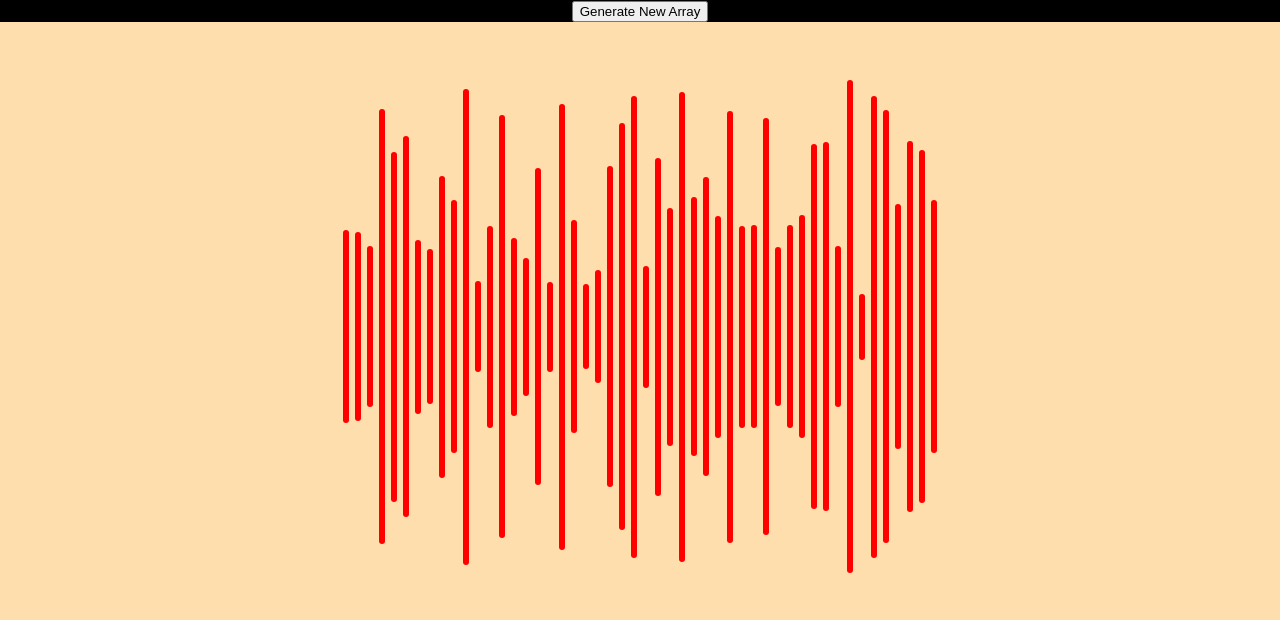
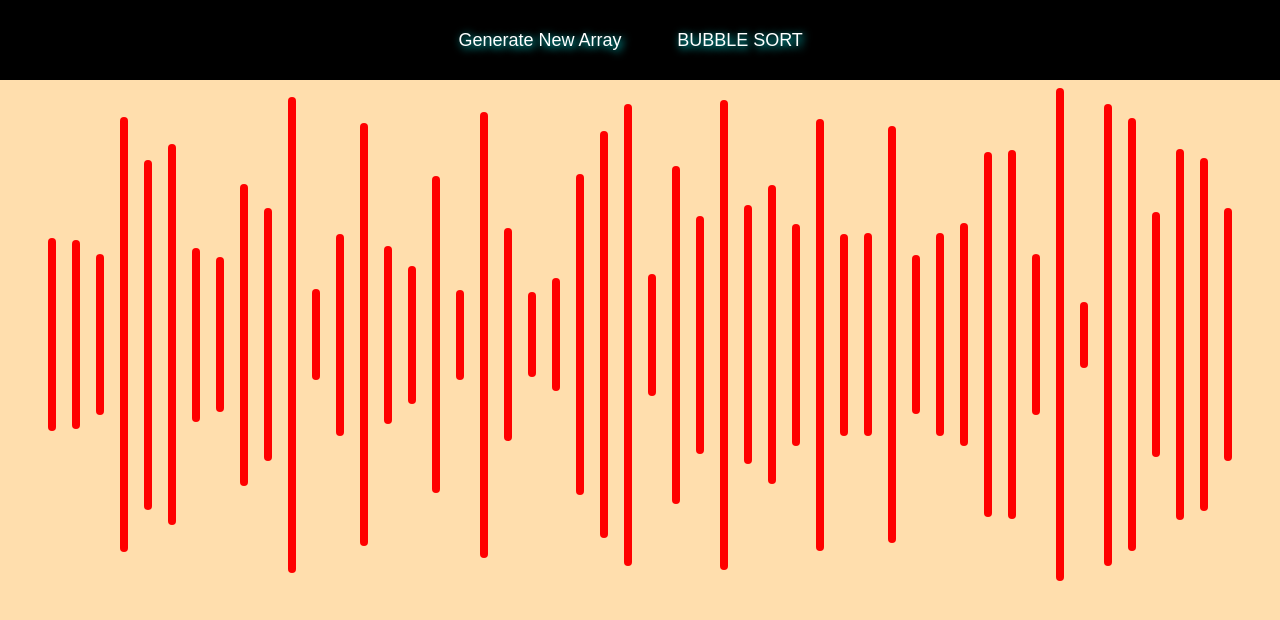
Before and after one commit to chagdhar/sort-vis, a React (Create React App) app: page / in a window 1280 px wide. Shown: the top 620 px of the page. Built offline with nearby package versions, Linux system fonts and the light colour scheme.

Commit message:
added menubar -- changed buttons -- need to finish bubblesort

```diff
--- a/package.json
+++ b/package.json
@@ -35,6 +35,7 @@
     ]
   },
   "devDependencies": {
-    "gh-pages": "^3.1.0"
+    "gh-pages": "^3.1.0",
+    "styled-components": "^5.1.1"
   }
 }
--- a/src/SortingVisualizer/SortingVisualizer.css
+++ b/src/SortingVisualizer/SortingVisualizer.css
@@ -1,30 +1,37 @@
 .container {
   position: absolute;
-  bottom: 10%;
+  bottom: 0%;
   top: 10%;
-  left: 10%;
-  right: 10%;
-  text-align: center;
-
+  left: 0%;
+  right: 0%;
 }
 
 .bar {
-  position: relative;
-  width: 6px;
   display: inline-block;
-  margin: 0 3px;
   vertical-align: middle;
-  border-radius: 4px;
 }
 
 body{
   background-color: navajowhite;
-  #background-color: indigo;
   text-align: center;
 }
 
 .menu {
+  position: absolute;
   height: 10%;
   width: 100%;
   background-color: black;
 }
+
+.btn {
+  width: 200px;
+  height: 100%;
+  font-size: 18px;
+  text-align: center;
+  color: white;
+  background-color: transparent;
+  border: none;
+  outline-color: transparent;
+  text-shadow: 2px 2px 8px cyan;
+  cursor: pointer;
+}
--- a/src/SortingVisualizer/SortingVisualizer.jsx
+++ b/src/SortingVisualizer/SortingVisualizer.jsx
@@ -8,12 +8,20 @@ var MAX_SIZE = 500;
 const PRIMARY_COLOR = "red";
 const SECONDRY_COLOR = "indigo";
 
+//const marginSize = 10; // in pixels ;; change margin: field down in the bar div
+//const width = Math.floor((window.innerWidth / NO_OF_BARS)/3); //- 2*marginSize); ?? I want marginsize = width of eachbar
+
+const width = setWidth(NO_OF_BARS);
+
+//wrote function as i need to set later
+
 export default class Sorter extends React.Component {
     constructor(props) {
         super(props);
 
         this.state = {
             array: [],
+            barnum: NO_OF_BARS,
         };
     }
 
@@ -25,10 +33,27 @@ export default class Sorter extends React.Component {
     resetArray() {
         const array = [];
 
-        for (let i = 0; i < NO_OF_BARS; i++) {
+        for (let i = 0; i < this.state.barnum; i++) {
             array[i] = randomInt(MIN_SIZE, MAX_SIZE);
         }
         this.setState({array});
+    }
+
+    bubbleSort() {
+        var {array} = this.state;
+        var {barnum} = this.state;
+        const bars = document.getElementsByClassName("bar");
+
+        for (let i = barnum; i > 0; i--) {
+            for(var j=0; j < i-1; j++) {
+                setTimeout((j)=>{
+                    bars[j].style.backgroundColor = SECONDRY_COLOR;
+                    bars[j+1].style.backgroundColor = SECONDRY_COLOR;
+                },1000);
+
+
+            }
+        }
     }
 
     render() {
@@ -44,17 +69,25 @@ export default class Sorter extends React.Component {
                       style={{
                         backgroundColor: PRIMARY_COLOR,
                         height: `${value}px`,
+                        width: `${width}px`,
+                        margin: `${width}px`,
+                        borderRadius: `${width}px`,
                       }}></div>
                   ))}
                 </div>
                 <div className="menu">
-                  <button onClick={() => this.resetArray()}>Generate New Array</button>
+                    <button class="btn" onClick={() => this.resetArray()}>Generate New Array</button>
+                    <button class="btn" onClick={()=>(this.bubbleSort())}>BUBBLE SORT</button>
                 </div>
             </>
         );
     }
 }
 
+function setWidth(NO_OF_BARS) {
+    return(Math.floor((window.innerWidth / NO_OF_BARS)/3));
+}
+
 function randomInt(min, max) {
     return Math.floor((Math.random()*(max-min+1)) + min);
 }
```
Also changed, not shown: 1 other file (tests, documents, lock files or other folders).
